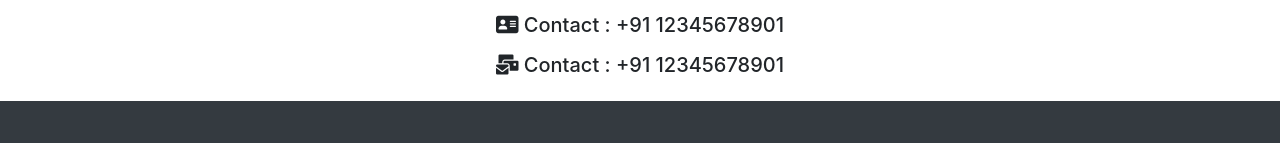
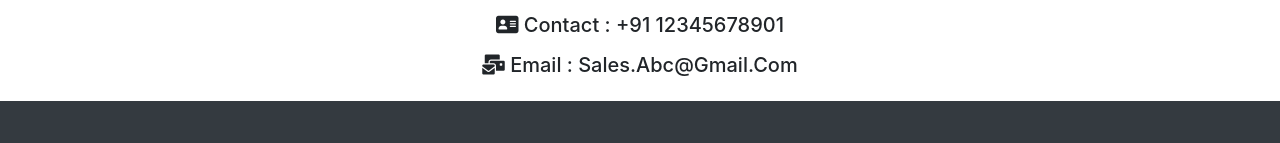
Before and after one commit to akashdesai-ak/Two-Wheeler-Dealership-Web_Template, a plain HTML site: page Contact.html in a window 1280 px wide. Shown: the part 536-679 px from the top of the page. Drawn offline with nearby package versions, Linux system fonts and the light colour scheme.

Commit message:
Update Contact.html

```diff
--- a/Contact.html
+++ b/Contact.html
@@ -75,7 +75,7 @@
             <p class="text-center sec-title mark">Contact Details</p>
             <p class="text-center"> <i class="fa fa-map-signs"></i> 12345, Fifth Lane, Short Road, Mumbai 12345</p>
             <p class="text-center"> <i class="fa fa-contact-card"></i> Contact : +91 12345678901</p>
-            <p class="text-center"> <i class="fa fa-mail-bulk"></i> Contact : +91 12345678901</p>
+            <p class="text-center"> <i class="fa fa-mail-bulk"></i> Email : Sales.abc@gmail.com</p>
 
         </div>
     </div>
```
